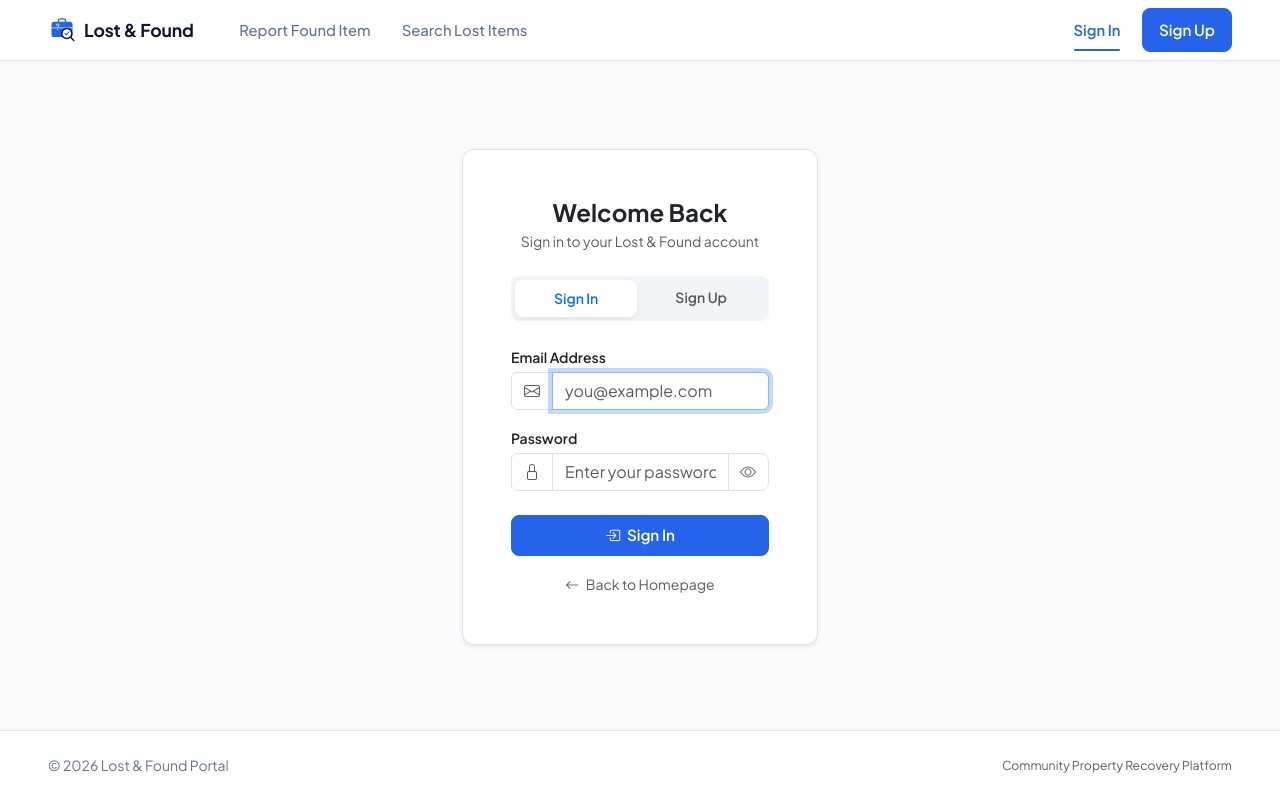
After one commit to vanshtyagi001/lost-and-found-app, a Flask app: page /login in a window 1280 px wide. The commit adds this page. Run offline with Flask 3, Linux system fonts and the light colour scheme; some libraries are stand-ins or nearby versions.

Commit message:
Replace navbar Admin with user Sign In and Sign Up pages

```diff
--- a/app.py
+++ b/app.py
@@ -1,6 +1,7 @@
 import os
 from flask import Flask, render_template, request, redirect, url_for, flash, send_from_directory, abort, session, jsonify
 from functools import wraps
+from werkzeug.security import check_password_hash, generate_password_hash
 import re
 from datetime import datetime
 
@@ -17,7 +18,7 @@ except ImportError as e:
     exit()
 
 try:
-    from models import db, Item
+    from models import db, Item, User
 except ImportError as e:
     print(f"CRITICAL ERROR: Could not import from models.py: {e}")
     print("Ensure models.py exists and defines db and Item.")
@@ -196,6 +197,82 @@ def uploaded_file(filename):
         return send_from_directory(app.config['UPLOAD_FOLDER'], filename, as_attachment=False)
     except FileNotFoundError: abort(404)
 
+# --- User Authentication Routes ---
+
+@app.route('/login', methods=['GET', 'POST'])
+def user_login_page():
+    """Handles user sign-in."""
+    if session.get('user_id'):
+        return redirect(url_for('index'))
+
+    if request.method == 'POST':
+        email = request.form.get('email', '').strip().lower()
+        password = request.form.get('password', '')
+
+        user = User.query.filter_by(email=email).first()
+        if user and check_password_hash(user.password_hash, password):
+            session['user_id'] = user.id
+            session['user_name'] = user.name
+            session['user_email'] = user.email
+            flash(f'Welcome back, {user.name}!', 'success')
+            next_url = request.args.get('next')
+            if next_url and next_url.startswith('/') and not next_url.startswith('//'):
+                return redirect(next_url)
+            return redirect(url_for('index'))
+
+        flash('Invalid email or password. Please try again.', 'danger')
+        return render_template('auth.html', mode='login', entered_email=email)
+
+    return render_template('auth.html', mode='login', entered_email='')
+
+
+@app.route('/register', methods=['GET', 'POST'])
+def user_register_page():
+    """Handles new user sign-up."""
+    if session.get('user_id'):
+        return redirect(url_for('index'))
+
+    if request.method == 'POST':
+        name = request.form.get('name', '').strip()
+        email = request.form.get('email', '').strip().lower()
+        password = request.form.get('password', '')
+
+        if not name or not email or not password:
+            flash('Full name, email, and password are required.', 'danger')
+            return render_template('auth.html', mode='signup', entered_name=name, entered_email=email)
+        if len(password) < 6:
+            flash('Password must be at least 6 characters.', 'danger')
+            return render_template('auth.html', mode='signup', entered_name=name, entered_email=email)
+        if User.query.filter_by(email=email).first():
+            flash('An account with this email already exists. Please sign in.', 'warning')
+            return render_template('auth.html', mode='login', entered_email=email)
+
+        user = User(
+            name=name,
+            email=email,
+            password_hash=generate_password_hash(password),
+        )
+        db.session.add(user)
+        db.session.commit()
+
+        session['user_id'] = user.id
+        session['user_name'] = user.name
+        session['user_email'] = user.email
+        flash(f'Account created! Welcome to Lost & Found, {user.name}.', 'success')
+        return redirect(url_for('index'))
+
+    return render_template('auth.html', mode='signup', entered_name='', entered_email='')
+
+
+@app.route('/logout')
+def user_logout_page():
+    """Logs out the current user."""
+    session.pop('user_id', None)
+    session.pop('user_name', None)
+    session.pop('user_email', None)
+    flash('You have been signed out.', 'info')
+    return redirect(url_for('index'))
+
 # --- Admin Authentication & Routes ---
 
 def admin_required(f):
--- /dev/null
+++ b/templates/auth.html
@@ -0,0 +1,125 @@
+{% extends 'base.html' %}
+
+{% block content %}
+<div class="row justify-content-center my-4 my-md-5">
+    <div class="col-12 col-sm-10 col-md-7 col-lg-5 col-xl-4">
+        <div class="card border shadow-sm p-4 p-sm-5" style="border-radius: 12px;">
+            <!-- Header Title -->
+            <div class="text-center mb-4">
+                <h1 class="h4 fw-bold text-main mb-1">
+                    {% if mode == 'signup' %}Create Account{% else %}Welcome Back{% endif %}
+                </h1>
+                <p class="text-muted small mb-0">
+                    {% if mode == 'signup' %}
+                        Join Lost & Found to track and report items
+                    {% else %}
+                        Sign in to your Lost & Found account
+                    {% endif %}
+                </p>
+            </div>
+
+            <!-- Sign In / Sign Up Switch Tabs -->
+            <div class="d-flex p-1 rounded-3 mb-4" style="background-color: #f1f5f9;">
+                <a href="{{ url_for('user_login_page') }}"
+                   class="btn btn-sm flex-fill fw-semibold {% if mode != 'signup' %}bg-white shadow-sm text-primary{% else %}text-muted border-0{% endif %}"
+                   style="border-radius: 8px; padding: 0.45rem;">
+                    Sign In
+                </a>
+                <a href="{{ url_for('user_register_page') }}"
+                   class="btn btn-sm flex-fill fw-semibold {% if mode == 'signup' %}bg-white shadow-sm text-primary{% else %}text-muted border-0{% endif %}"
+                   style="border-radius: 8px; padding: 0.45rem;">
+                    Sign Up
+                </a>
+            </div>
+
+            <!-- Form -->
+            <form method="POST" action="{{ url_for('user_register_page') if mode == 'signup' else url_for('user_login_page', next=request.args.get('next')) }}">
+                {% if mode == 'signup' %}
+                <div class="mb-3">
+                    <label for="name" class="form-label small fw-semibold text-main mb-1">Full Name</label>
+                    <div class="input-group">
+                        <span class="input-group-text bg-white text-muted"><i class="bi bi-person"></i></span>
+                        <input type="text"
+                               class="form-control"
+                               id="name"
+                               name="name"
+                               value="{{ entered_name or '' }}"
+                               placeholder="Enter your full name"
+                               autocomplete="name"
+                               required
+                               autofocus>
+                    </div>
+                </div>
+                {% endif %}
+
+                <div class="mb-3">
+                    <label for="email" class="form-label small fw-semibold text-main mb-1">Email Address</label>
+                    <div class="input-group">
+                        <span class="input-group-text bg-white text-muted"><i class="bi bi-envelope"></i></span>
+                        <input type="email"
+                               class="form-control"
+                               id="email"
+                               name="email"
+                               value="{{ entered_email or '' }}"
+                               placeholder="you@example.com"
+                               autocomplete="email"
+                               required
+                               {% if mode != 'signup' %}autofocus{% endif %}>
+                    </div>
+                </div>
+
+                <div class="mb-4">
+                    <label for="password" class="form-label small fw-semibold text-main mb-1">Password</label>
+                    <div class="input-group">
+                        <span class="input-group-text bg-white text-muted"><i class="bi bi-lock"></i></span>
+                        <input type="password"
+                               class="form-control"
+                               id="password"
+                               name="password"
+                               placeholder="{% if mode == 'signup' %}Minimum 6 characters{% else %}Enter your password{% endif %}"
+                               autocomplete="{% if mode == 'signup' %}new-password{% else %}current-password{% endif %}"
+                               required>
+                        <button type="button"
+                                class="btn btn-outline-secondary border-start-0"
+                                style="border-color: #dee2e6;"
+                                tabindex="-1"
+                                title="Show or hide password"
+                                onclick="toggleAuthPassword()">
+                            <i class="bi bi-eye" id="toggleAuthPasswordIcon"></i>
+                        </button>
+                    </div>
+                </div>
+
+                <button type="submit"
+                        class="btn btn-primary w-100 py-2 fw-semibold mb-3"
+                        data-loading-text="{% if mode == 'signup' %}Creating Account...{% else %}Signing In...{% endif %}">
+                    <i class="bi {% if mode == 'signup' %}bi-person-plus{% else %}bi-box-arrow-in-right{% endif %} me-1"></i>
+                    {% if mode == 'signup' %}Create Account{% else %}Sign In{% endif %}
+                </button>
+
+                <div class="text-center">
+                    <a href="{{ url_for('index') }}" class="text-muted small text-decoration-none">
+                        <i class="bi bi-arrow-left me-1"></i> Back to Homepage
+                    </a>
+                </div>
+            </form>
+        </div>
+    </div>
+</div>
+
+<script>
+function toggleAuthPassword() {
+    const passwordInput = document.getElementById('password');
+    const icon = document.getElementById('toggleAuthPasswordIcon');
+    if (passwordInput.type === 'password') {
+        passwordInput.type = 'text';
+        icon.classList.remove('bi-eye');
+        icon.classList.add('bi-eye-slash');
+    } else {
+        passwordInput.type = 'password';
+        icon.classList.remove('bi-eye-slash');
+        icon.classList.add('bi-eye');
+    }
+}
+</script>
+{% endblock %}
--- a/templates/base.html
+++ b/templates/base.html
@@ -49,22 +49,28 @@
                         </a>
                     </li>
                 </ul>
-                <ul class="navbar-nav">
-                    {% if session.get('admin_logged_in') %}
+                <ul class="navbar-nav align-items-lg-center gap-1">
+                    {% if session.get('user_id') %}
                         <li class="nav-item dropdown">
-                            <a class="nav-link admin-link dropdown-toggle {% if request.endpoint in ['admin', 'admin_login'] %}active{% endif %}" href="#" role="button" data-bs-toggle="dropdown" aria-expanded="false">
-                                <i class="bi bi-shield-check text-success me-1"></i> Admin
+                            <a class="nav-link dropdown-toggle d-flex align-items-center gap-1" href="#" role="button" data-bs-toggle="dropdown" aria-expanded="false">
+                                <i class="bi bi-person-circle text-primary"></i>
+                                <span>{{ session.get('user_name', 'Account') }}</span>
                             </a>
                             <ul class="dropdown-menu dropdown-menu-end shadow-sm border py-1">
-                                <li><a class="dropdown-item small" href="{{ url_for('admin') }}"><i class="bi bi-speedometer2 me-2"></i>Dashboard</a></li>
+                                <li><span class="dropdown-item-text small text-muted">{{ session.get('user_email', '') }}</span></li>
                                 <li><hr class="dropdown-divider my-1"></li>
-                                <li><a class="dropdown-item small text-danger" href="{{ url_for('admin_logout') }}"><i class="bi bi-box-arrow-right me-2"></i>Log Out</a></li>
+                                <li><a class="dropdown-item small text-danger" href="{{ url_for('user_logout_page') }}"><i class="bi bi-box-arrow-right me-2"></i>Sign Out</a></li>
                             </ul>
                         </li>
                     {% else %}
                         <li class="nav-item">
-                            <a class="nav-link admin-link {% if request.endpoint in ['admin', 'admin_login'] %}active{% endif %}" href="{{ url_for('admin') }}">
-                                Admin
+                            <a class="nav-link {% if request.endpoint == 'user_login_page' %}active{% endif %}" href="{{ url_for('user_login_page') }}">
+                                Sign In
+                            </a>
+                        </li>
+                        <li class="nav-item">
+                            <a class="btn btn-primary btn-sm px-3 ms-lg-1 fw-semibold" href="{{ url_for('user_register_page') }}">
+                                Sign Up
                             </a>
                         </li>
                     {% endif %}
```
Also changed, not shown: test_api_v1.py (+27 -0 lines).
